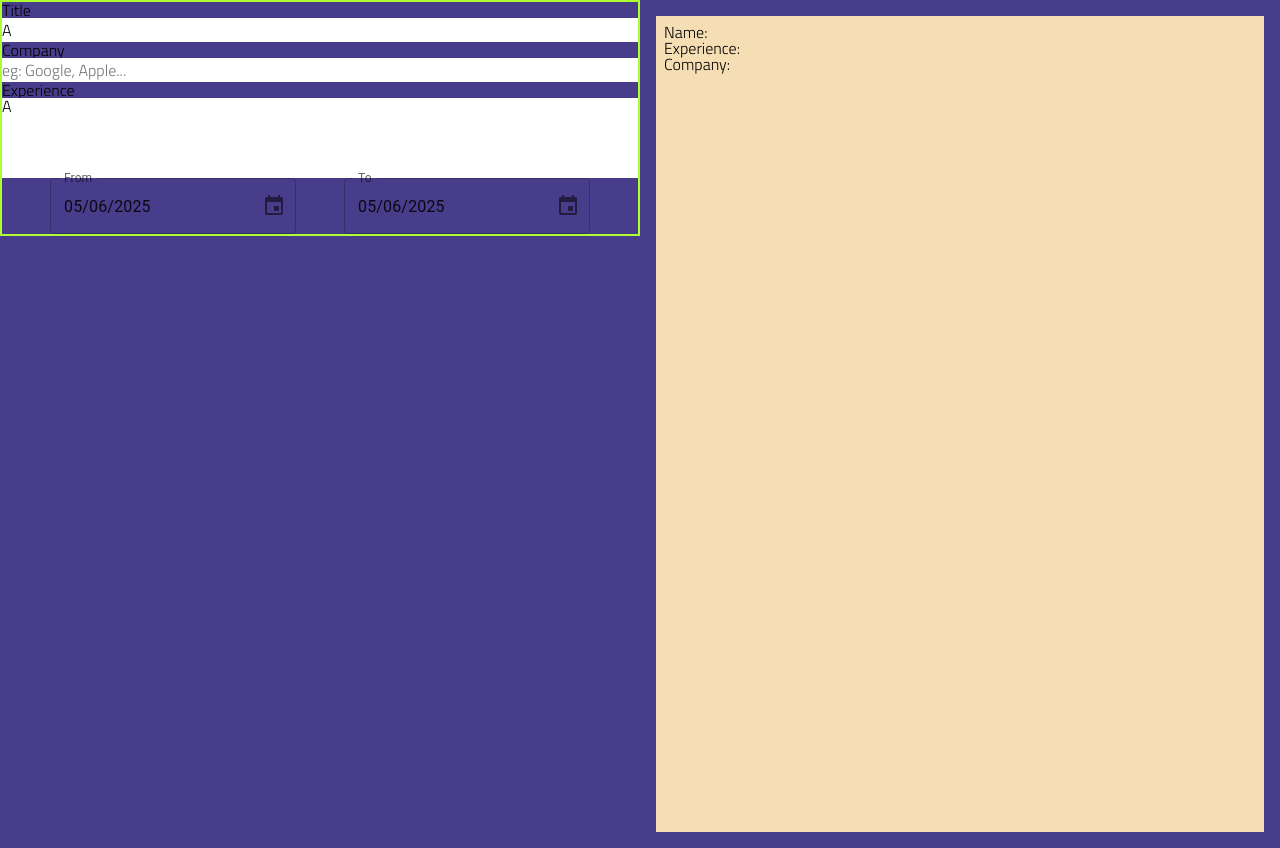
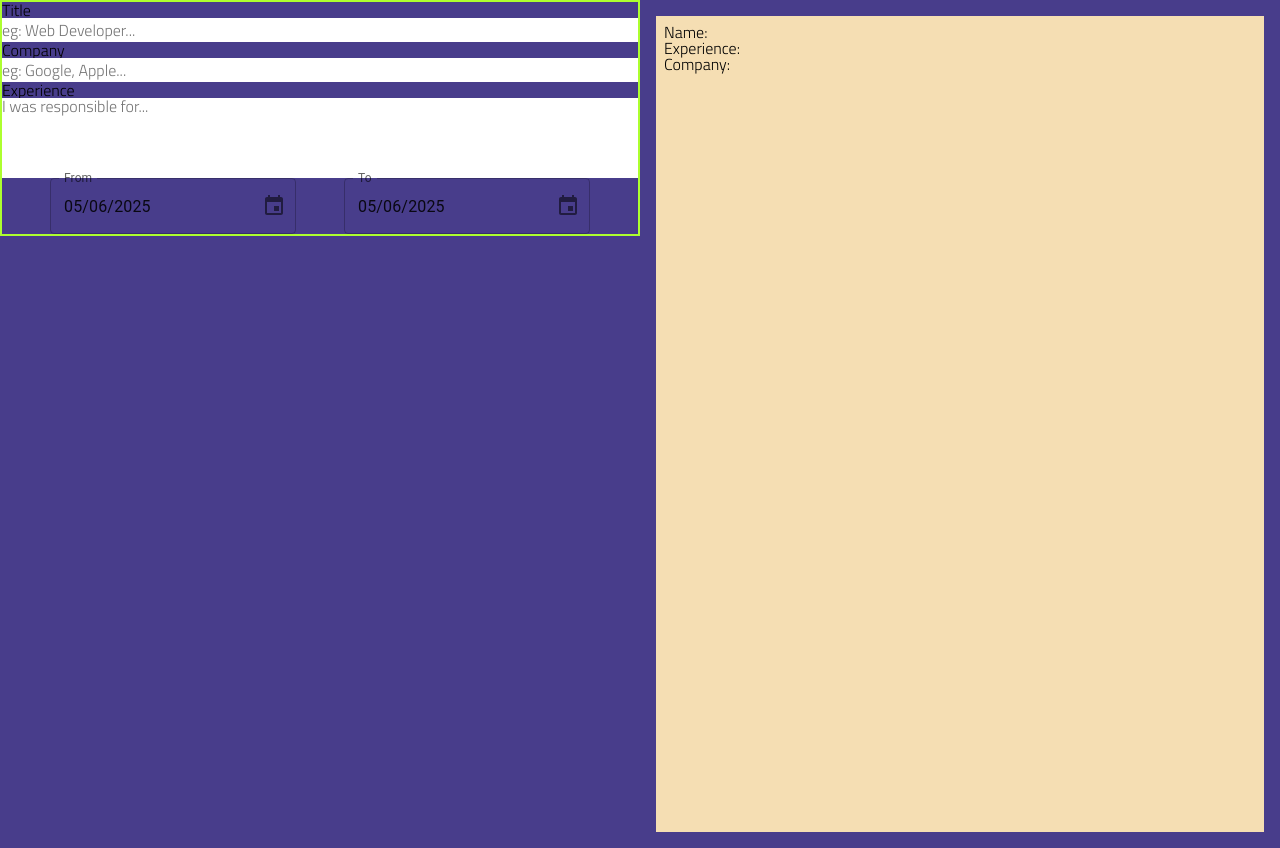
Before and after one commit to iversson-estudos/CV_Editor, a React (Vite) app: page / in a window 1280 px wide. Both pictures are taken after a click on the button "Lets Go". Built offline with nearby package versions, Linux system fonts and the light colour scheme.

Commit message:
using components ID instead of array indexes, works now

```diff
--- a/src/components/Inputs/TextAreaLabeled.jsx
+++ b/src/components/Inputs/TextAreaLabeled.jsx
@@ -1,6 +1,6 @@
 import {React} from "react";
 
-export function TextAreaLabeled({name,value,handleChange,type,size,label,placeHolder='...'}) {
+export function TextAreaLabeled({name,value,onChange,type,size,label,placeHolder='...'}) {
 
   const inputStyle = {
   height:`${size}px`
@@ -10,6 +10,6 @@ export function TextAreaLabeled({name,value,handleChange,type,size,label,placeHo
 return (
     <>
       <label htmlFor={name}>{label}</label>
-      <textarea name={name}  type={type} id={name} placeholder={placeHolder} onChange={handleChange} value={value} style={inputStyle}/>
+      <textarea name={name}  type={type} onChange={onChange}  id={name} placeholder={placeHolder}  value={value} style={inputStyle}/>
     </>
 )}
--- a/src/components/Inputs/TextInputLabeled.jsx
+++ b/src/components/Inputs/TextInputLabeled.jsx
@@ -1,6 +1,6 @@
 import {React} from "react";
 
-export function TextInputLabeled({name,size,label,value,placeHolder='...'}) {
+export function TextInputLabeled({name,size,label,value,onChange,placeHolder='...'}) {
 
   const inputStyle = {
     height:`${size}px`
@@ -10,6 +10,6 @@ export function TextInputLabeled({name,size,label,value,placeHolder='...'}) {
   return (
     <>
       <label htmlFor={name}>{label}</label>
-      <input name={name} type='text' id={name} value={value} placeholder={placeHolder} style={inputStyle}/>
+      <input name={name} type='text' id={name} value={value} onChange={onChange} placeholder={placeHolder} style={inputStyle}/>
     </>
 )}
--- a/src/components/Sections/Experience.jsx
+++ b/src/components/Sections/Experience.jsx
@@ -1,63 +1,79 @@
-import {React,useState} from "react";
-import   { TextAreaLabeled } from "../Inputs/TextAreaLabeled";
-import { TextInputLabeled } from "../Inputs/TextInputLabeled"
+import {React, useState} from "react";
+import { TextAreaLabeled } from "../Inputs/TextAreaLabeled";
+import { TextInputLabeled } from "../Inputs/TextInputLabeled";
 import styles from './Experience.module.css';
 import { DatePicker } from '@mui/x-date-pickers/DatePicker';
 import { LocalizationProvider } from '@mui/x-date-pickers/LocalizationProvider';
 import { AdapterDayjs } from '@mui/x-date-pickers/AdapterDayjs';
 import dayjs from 'dayjs';
 
+export function Experience({count = 1}) {
+    const [xpDivValues, setXpDivValues] = useState(
+        Array.from({ length: count }, (_, i) => ({
+            id: i,  // Add unique ID
+            title: '',
+            company: '',
+            experience: '',
+            dateFrom: dayjs(),
+            dateTo: dayjs()
+        }))
+    );
 
+    const handleInputChange = (id, field, value) => {
+        setXpDivValues(prev =>
+            prev.map(item =>
+                item.id === id ? { ...item, [field]: value } : item
+            )
+        );
+    };
 
-export function Experience(count=1){
-
-/*SAVES INPUT VALUES*/
-const [xpDivValues,setXpDivValues] = useState(Array(count).fill(
-    {
-        title:'A',
-        company:'',
-        experience:'A',
-        dateFrom:dayjs(),
-        dateTo:dayjs()
-    }
-));
-
-
-
-return (
-    <>
-        {xpDivValues.map((component, index) => (
-            <ChildComponent key={index} data={component} />
-        ))}
-    </>
-);
-
-
-
-
-
-
-
+    return (
+        <>
+            {xpDivValues.map((component) => (
+                <div key={component.id} className={styles.experienceContainer}>
+                    <TextInputLabeled
+                        divClass={styles.textArea}
+                        name={`title-${component.id}`}
+                        placeHolder='eg: Web Developer...'
+                        onChange={(e) => handleInputChange(component.id, 'title', e.target.value)}
+                        label='Title'
+                        size={24}
+                        value={component.title}
+                    />
+                    <TextInputLabeled
+                        divClass={styles.textArea}
+                        name={`company-${component.id}`}
+                        placeHolder='eg: Google, Apple...'
+                        label='Company'
+                        size={24}
+                        value={component.company}
+                        onChange={(e) => handleInputChange(component.id, 'company', e.target.value)}
+                    />
+                    <TextAreaLabeled
+                        divClass={styles.textArea}
+                        name={`experience-${component.id}`}
+                        placeHolder='I was responsible for...'
+                        label='Experience'
+                        size={80}
+                        value={component.experience}
+                        onChange={(e) => handleInputChange(component.id, 'experience', e.target.value)}
+                    />
+                    <div className={styles.dateContainer}>
+                        <LocalizationProvider dateAdapter={AdapterDayjs}>
+                            <DatePicker
+                                onChange={(newValue) => handleInputChange(component.id, 'dateFrom', newValue)}
+                                label="From"
+                                value={component.dateFrom}
+                            />
+                            <DatePicker
+                                onChange={(newValue) => handleInputChange(component.id, 'dateTo', newValue)}
+                                label="To"
+                                value={component.dateTo}
+                            />
+                        </LocalizationProvider>
+                    </div>
+                </div>
+            ))}
+        </>
+    );
 }
-
-
-
-
-
-
-
-/*CREATES CHILD COMPONENT*/
-function ChildComponent ({data}){
-    return (
-            <div className={styles.experienceContainer}>
-                                <TextInputLabeled     divClass={styles.textArea} name='title' placeHolder='eg: Web Developer...' label='Title' size={24} value={data.title}/>
-                                <TextInputLabeled    divClass={styles.textArea} name='company' placeHolder='eg: Google, Apple...' label='Company' size={24} value={data.company}/>
-                                <TextAreaLabeled    divClass={styles.textArea} name='experience'  placeHolder='I was responsible for...' label='Experience' size={80} value={data.experience}/>
-                                <div className={styles.dateContainer}>
-                                    <LocalizationProvider dateAdapter={AdapterDayjs}>
-                                        <DatePicker  label="From" value={data.dateFrom}/>
-                                        <DatePicker  label="To" value={data.dateTo}/>
-                                    </LocalizationProvider>
-                                </div>
-            </div>
-    )}
```
